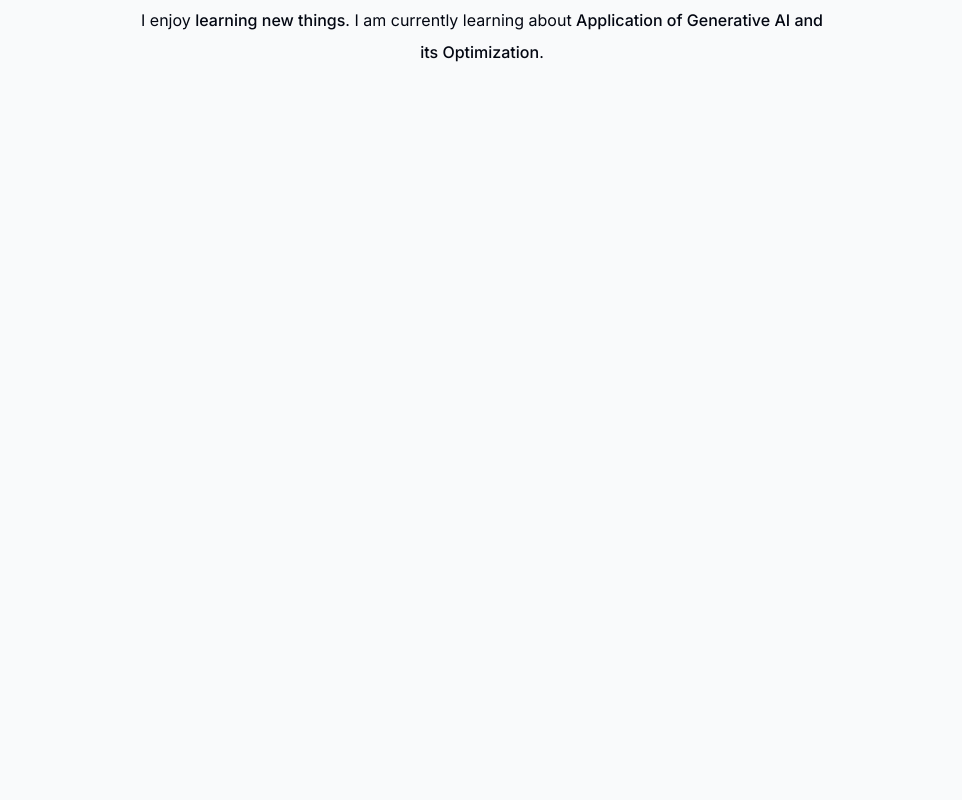
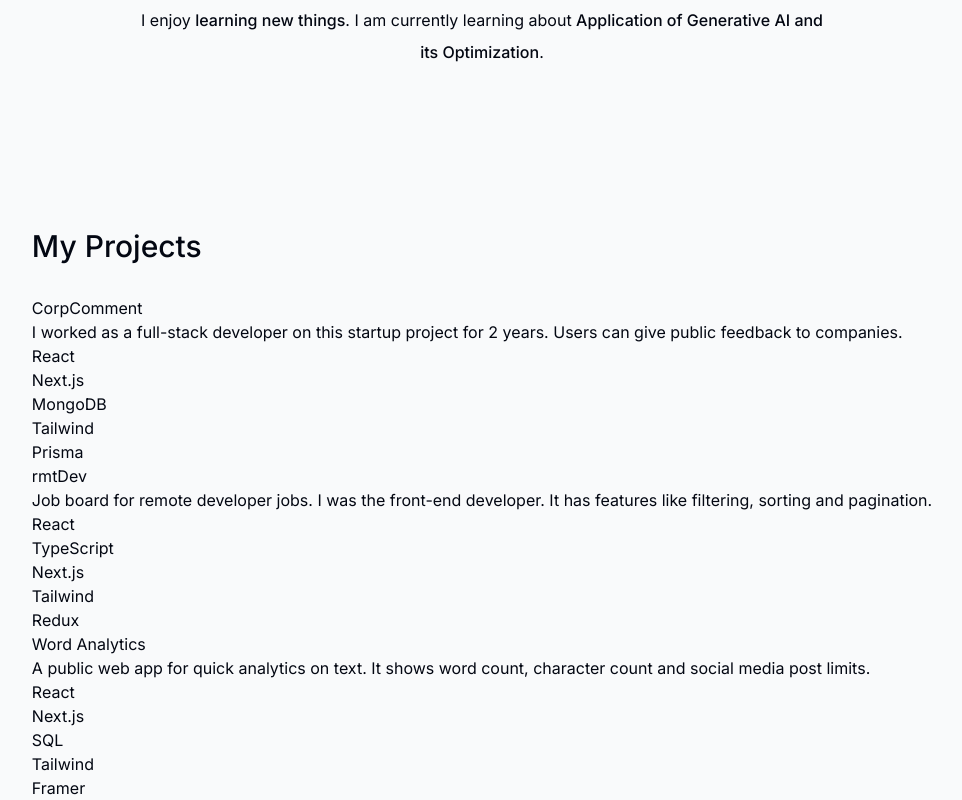
Before and after one commit to Sam-Banankhu/aboutsam, a Next.js app: page / in a window 1280 px wide. Shown: the part 1178-1978 px from the top of the page, without its empty margins (158-1120 px from the left). Before the commit the page ends 1406 px from the top, so only its background shows below. Built offline with nearby package versions, Linux system fonts and the light colour scheme.

Commit message:
the projects been fixed

```diff
--- a/components/projects.tsx
+++ b/components/projects.tsx
@@ -1,5 +1,36 @@
 import React from "react";
+import SectionHeading from "./section-heading";
+import { projectsData } from "@/lib/data";
+export default function Projects() {
+  return (
+    <section>
+      <SectionHeading>My Projects</SectionHeading>
+      <div className="m-auto mt-8">
+        {projectsData.map((project, index) => (
+          <React.Fragment key={index}>
+            <Project {...project} />
+          </React.Fragment>
+        ))}
+      </div>
+    </section>
+  );
+}
 
-export default function Projects() {
-  return <div></div>;
+function Project({
+  title,
+  description,
+  tags,
+  imageUrl,
+}: (typeof projectsData)[number]) {
+  return (
+    <section>
+      <h3>{title}</h3>
+      <p>{description}</p>
+      <ul>
+        {tags.map((tag, index) => (
+          <li key={index}>{tag}</li>
+        ))}
+      </ul>
+    </section>
+  );
 }
--- a/lib/data.ts
+++ b/lib/data.ts
@@ -82,7 +82,8 @@
     tags: ["React", "Next.js", "SQL", "Tailwind", "Framer"],
     imageUrl: wordanalyticsImg,
   },
-] as const;
+]
+// as const;
 
 export const skillsData = [
   "HTML",
```
